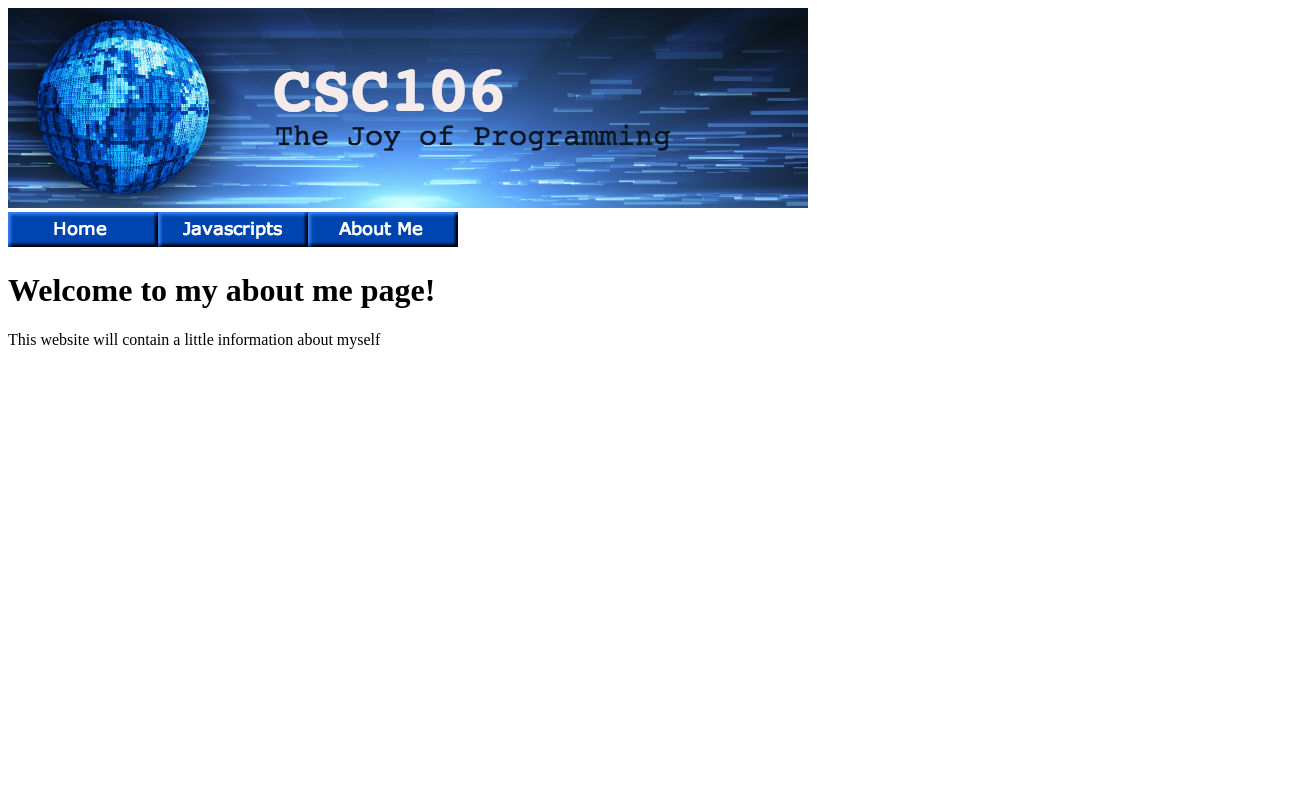
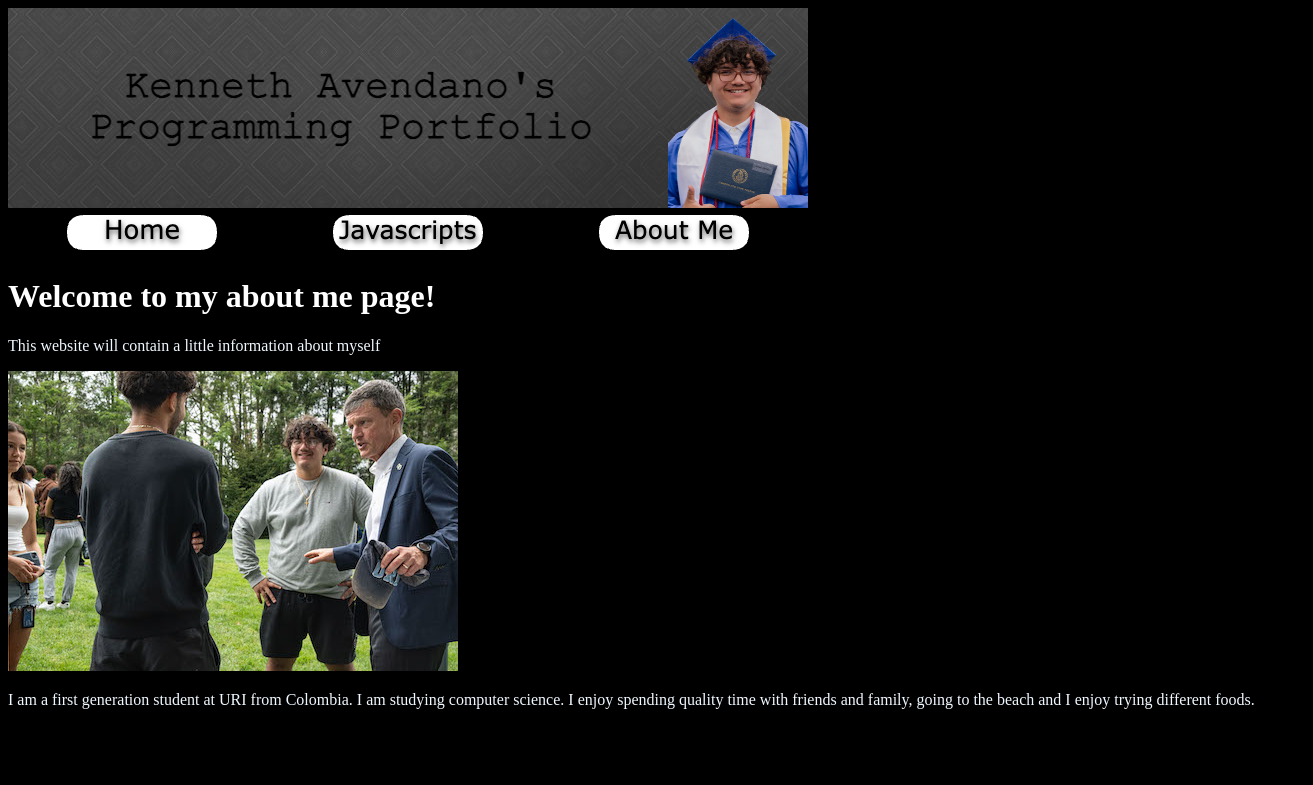
Before and after one commit to kennethavendano/kennethavendano.github.io, a plain HTML site: page aboutme.html in a window 1280 px wide. Shown: the top 785 px of the page, 1313 px wide, since content can reach past the window. Drawn offline with Linux system fonts and the light colour scheme; grey boxes are pictures that could not be loaded.

Commit message:
Add files via upload

```diff
--- a/aboutme.html
+++ b/aboutme.html
@@ -1,21 +1,30 @@
 <!DOCTYPE html>
 <html lang="en">
 <head>
+    <link rel="stylesheet" href="style.css">
     <meta charset="UTF-8">
     <meta name="viewport" content="width=device-width, initial-scale=1.0">
-    <title>Kenneth's Website
-    </title>
+    <title>Kenneth's About Me Page </title>
 </head>
 <body>
-    <img src="csc106_banner.jpg" alt="">
-    <br>
-    <table>
-        <tr><a href="index.html"><img src="home.png" alt=""></a></tr>
-        <tr><a href="javascripts.html"><img src="js.png" alt=""></a></tr>
-        <tr><a href="aboutme.html"><img src="aboutme.png" alt=""></a></tr>
+    <img src="kAvendanobanner.jpg" alt="">
+
+    <table width = "800px">
+        <tr>
+            <td><a href="index.html"><img src="home2.png" alt=""></a></td>
+            <td><a href="javascripts.html"><img src="javascripts2.png" alt=""></a></td>
+            <td><a href="aboutme.html"><img src="aboutme2.png" alt=""></a></td>
+        </tr>
     </table>
 
     <h1>Welcome to my about me page!</h1>
     <p>This website will contain a little information about myself</p>
+    <img id="mark"  src="CAMK-20230815-NL-023.jpg">
+    <p id="intro" >I am a first generation student at URI from Colombia. I am studying computer science. I enjoy spending quality time with friends and family, going to the beach and I enjoy trying different foods.</p>
+    <div>
+        <img id="beach" src="IMG_2497.jpeg">
+        <img id="taco" src="IMG_3955.jpeg">
+        <img id="dog" src="IMG_5055.jpeg">
+</div>
 </body>
 </html>
--- /dev/null
+++ b/style.css
@@ -0,0 +1,31 @@
+body{
+    background-color: rgb(0, 0, 0);
+}
+
+table {
+    width: 800px; /* or any specific width */
+    table-layout: fixed; /* ensures columns are of equal width */
+}
+
+table {
+    width: 800px; /* or any specific width */
+    table-layout: fixed; /* ensures columns are of equal width */
+}
+
+td {
+    text-align: center; /* centers your buttons/images */
+}
+
+h1{
+    color: rgb(255, 255, 255);
+}
+
+p{
+    color: aliceblue;
+}
+
+div {
+width: 350px;
+float: left;
+padding: 5%;
+}
```
Also changed, not shown: index.html (+9 -8 lines), javascripts.html (+9 -8 lines), CAMK-20230815-NL-023.jpg (added), IMG_5055.jpeg (added), aboutme1.png (added), aboutme2.png (added), home1.png (added), home2.png (added), javascripts1.png (added), javascripts2.png (added), kAvendanobanner.jpg (added), myBackground1.jpg (added), myBanner2.jpg (added), 2 other files.
